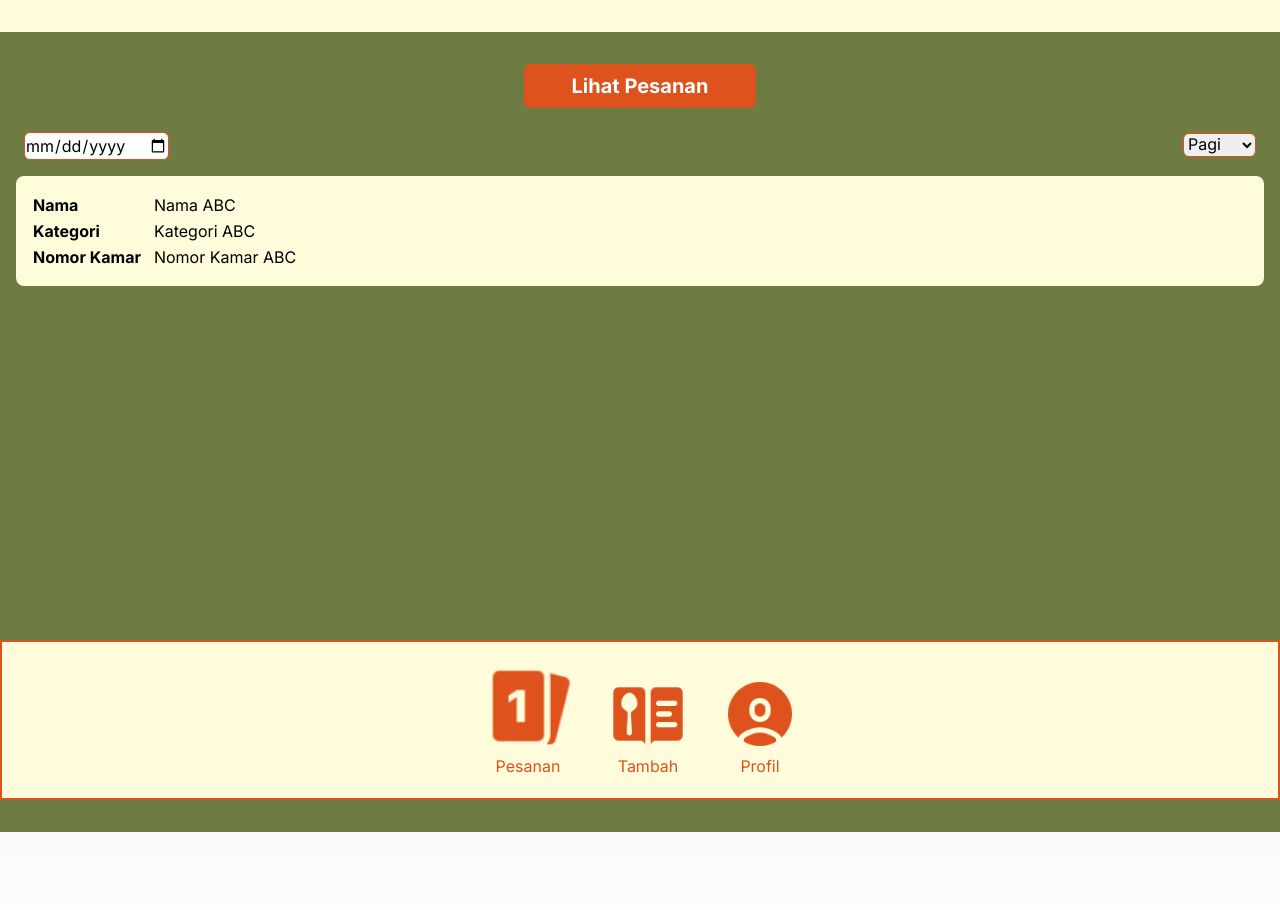
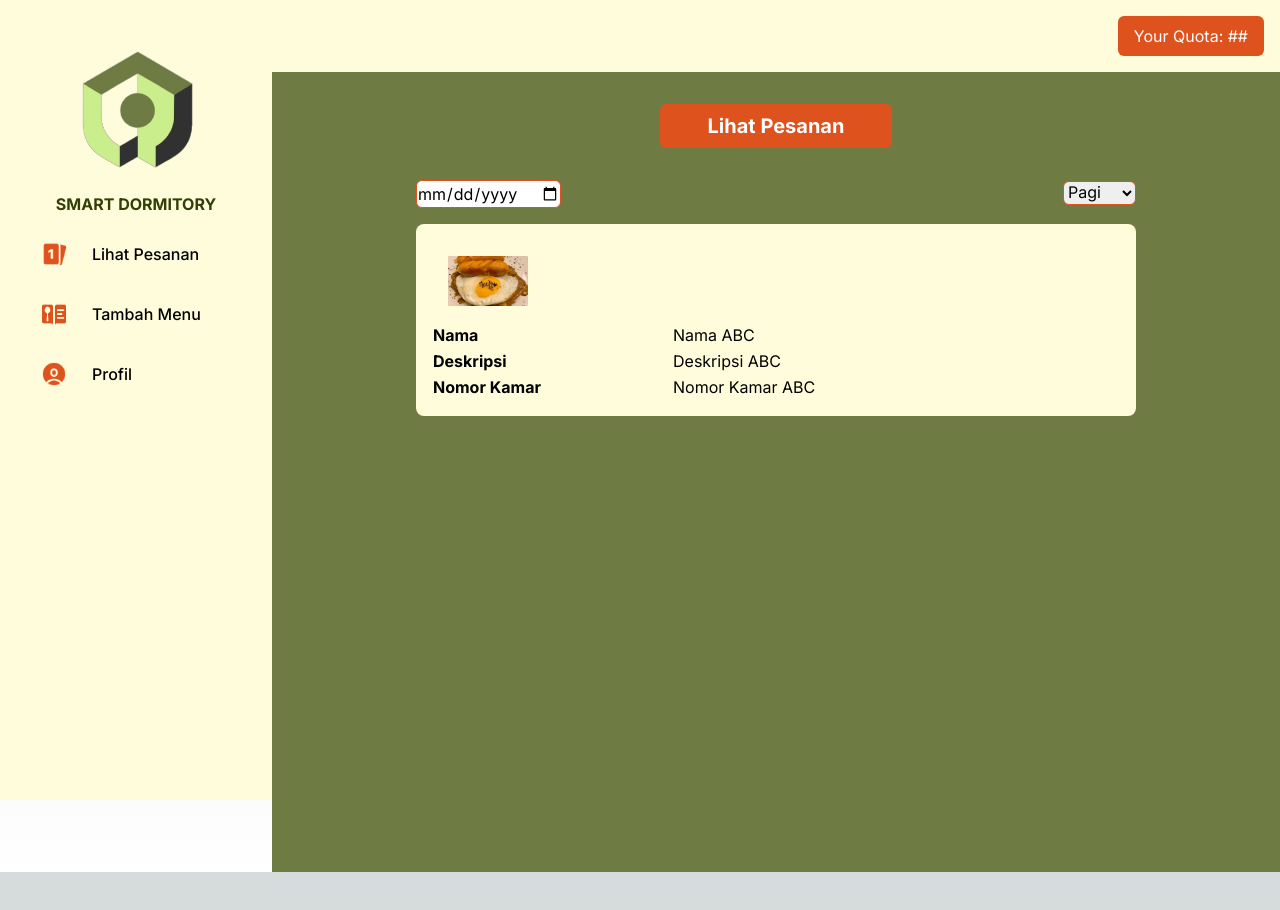
Before and after one commit to nadiraaraa/LSTI, a Next.js app in the folder smart-dormitory/: page /LihatPesanan in a window 1280 px wide. Shown: the top 910 px of the page. After the commit the page ends 872 px from the top, so only its background shows below. Built offline with nearby package versions, Linux system fonts and the light colour scheme.

Commit message:
bs bjay dah sama sejarah

```diff
--- a/smart-dormitory/src/app/LihatPesanan/page.tsx
+++ b/smart-dormitory/src/app/LihatPesanan/page.tsx
@@ -1,20 +1,25 @@
-import { Header, NavBar, Title} from "../components"
+import { Header, Sidebar, Title} from "../components"
 
 const Pesan = () => {
   return (
     <>
-      <Header role="caterer"/>
-        <div className="overflow-y-auto bg-[#6E7B43] mb-18 min-h-screen">
+    <div className="flex flex-col h-full md:flex-row md:overflow-hidden">
+      <div className="fixed flex z-40 md:relative md:flex-none md:w-[17rem]">
+        <Sidebar role="caterer"/>
+      </div>
+      <div className="md:flex-grow  w-full bg-[#6E7B43]">
+        <Header role="user"/>
+        <div className=" bg-[#6E7B43] mb-18 min-h-screen">
           <div className="pt-8 py-4">
             <Title text="Lihat Pesanan" />
           </div>
-          <form className="flex justify-between px-4">
-            <div className="p-2">
+          <form className="flex justify-between  my-4 mx-4 md:mx-36">
+            <div className="">
                 <input type="date" id="date"
                 className="border border-[#DE521E] rounded-md w-full"
                 required></input>
               </div>
-              <div className="p-2">
+              <div className="">
                 <select id="kategori"
                 className="border border-[#DE521E] rounded-md w-full"
                 required>
@@ -23,16 +28,17 @@ const Pesan = () => {
                 </select>
               </div>
           </form>
-          <div className="bg-[#FFFCDB] p-4 m-4 mt-2 rounded-lg  text-left">
+          <div className="bg-[#FFFCDB] p-4 m-4 mt-2 rounded-lg  text-left my-4 mx-4 md:mx-36">
+            <img src="/images/menus/menu_1.png" className="p-4"/>
             <table className="">
               <tbody>
                 <tr>
-                  <th className="pr-3">Nama</th>
+                  <th className="pr-3 md:w-60">Nama</th>
                   <th className="font-normal">Nama ABC</th>
                 </tr>
                 <tr>
-                  <th className="pr-3">Kategori</th>
-                  <th className="font-normal">Kategori ABC</th>
+                  <th className="pr-3">Deskripsi</th>
+                  <th className="font-normal">Deskripsi ABC</th>
                 </tr>
                 <tr>
                   <th className="pr-3">Nomor Kamar</th>
@@ -42,9 +48,9 @@ const Pesan = () => {
             </table>
           </div>
         </div>
-
-      <NavBar role="caterer" view="kuota"/>
-    </>
+        </div>
+        </div>
+  </>
   )
 }
 
--- a/smart-dormitory/src/app/Pesan/page.tsx
+++ b/smart-dormitory/src/app/Pesan/page.tsx
@@ -23,7 +23,7 @@ const Pesan = () => {
               <Title text = "Pesan Menu"/>
             </div>
             <div>
-                <div className="px-4 text-md pt-6 grid grid-cols-2 text-black">
+                <div className="px-4 text-md pt-6 grid grid-cols-2 text-black md:mx-20">
                     <p className='text-left'>Pesanan kamar #5207</p>
                     <div>
                       <p className='text-right'>Pesan &gt;1&nbsp;&nbsp;
--- a/smart-dormitory/src/app/TambahMenu/page.tsx
+++ b/smart-dormitory/src/app/TambahMenu/page.tsx
@@ -1,6 +1,6 @@
 "use client";
 import { ChangeEvent, useState } from "react";
-import { Header, NavBar, Title} from "../components"
+import { Header, Sidebar, Title} from "../components"
 
 interface MenuIn{
   imgpath: string;
@@ -28,12 +28,17 @@ const TambahMenu = () => {
 
   return (
     <>
+    <div className="flex flex-col h-full md:flex-row md:overflow-hidden">
+      <div className="fixed flex z-40 md:relative md:flex-none md:w-[17rem]">
+        <Sidebar role="caterer"/>
+      </div>
+      <div className="md:flex-grow  w-full bg-[#6E7B43]">
       <Header role ="caterer"/>
         <div className="overflow-y-auto bg-[#6E7B43] mb-18">
           <div className="pt-8">
             <Title text="Tambah Menu" />
           </div>
-          <form action="/TambahMenu/Submitted" className="p-4 text-md bg-[#FFFCDB] m-6 rounded-lg">
+          <form action="/TambahMenu/Submitted" className="p-4 text-md bg-[#FFFCDB] m-6 rounded-lg md:mx-36">
             <div className="p-2">
               <label htmlFor="date" className="block" >Tanggal</label>
               <input type="date" id="date"  onChange={handleInputChange}
@@ -68,13 +73,15 @@ const TambahMenu = () => {
               required accept=".jpg,.png"/>
             </div>
             <div className="text-center pt-6 py-2">
-            <button className='text-lg  bg-[#DE521E] py-2 px-8 rounded-lg border-1 border-black h-fit text-center'>TAMBAH MENU</button>
+            <button className='text-lg  bg-[#DE521E] py-2 px-8 rounded-lg  font-bold border-2 border-black h-fit text-center'>TAMBAH MENU</button>
             </div>
           </form>
           <div className="h-12"></div>
         </div>
-      <NavBar role="caterer" view="menu"/>
-    </>
+        </div>
+        </div>
+  </>
+
   )
 }
 
--- a/smart-dormitory/src/app/components/Header.tsx
+++ b/smart-dormitory/src/app/components/Header.tsx
@@ -11,15 +11,15 @@ const Header: FC<HeaderIn> = ({role}) => {
             <div className= " bg-[#FFFCDB] flex justify-end pl-12 w-full">
 
                 <div className="pr-4 flex align-middle py-4">
-                    {role == "user" ?
+                    {/* {role == "user" ? */}
                     <div className="box bg-[#DE521E] rounded-md px-4 py-2 h-fit right-4 align-middle text-center">
                     <p className='text-white'>
                         Your Quota: ##
                     </p>
                     </div>
-                    :
+                    {/* :
                     <div></div>
-                    }
+                    } */}
 
                 </div>
             </div>
--- /dev/null
+++ b/smart-dormitory/src/app/components/Sejarah.tsx
@@ -0,0 +1,39 @@
+import React, {FC} from 'react'
+
+interface HistoryIn{
+    date: Date;
+    time: string;
+    img: string;
+    title: string;
+    desc: string;
+  }
+
+const Sejarah: FC<HistoryIn> = ({date, time, img, title, desc}) => {
+  return (
+    <div className='p-4 w-72 md:w-96 align-top'>
+        <img src={img} className="p-4"/>
+            <table className="">
+              <tbody className="align-text-top">
+                <tr>
+                  <th className="pr-3 md:w-28">Tanggal</th>
+                  <th className="font-normal">Tanggal ABC</th>
+                </tr>
+                <tr>
+                  <th className="pr-3">Kategori</th>
+                  <th className="font-normal">{time}</th>
+                </tr>
+                <tr>
+                  <th className="pr-3">Nama</th>
+                  <th className="font-normal">{title}</th>
+                </tr>
+                <tr>
+                  <th className="pr-3">Deskripsi</th>
+                  <th className="font-normal">{desc}</th>
+                </tr>
+              </tbody>
+            </table>
+    </div>
+  )
+}
+
+export default Sejarah
--- a/smart-dormitory/src/app/components/Sidebar.tsx
+++ b/smart-dormitory/src/app/components/Sidebar.tsx
@@ -85,7 +85,7 @@ const Sidebar: FC<SidebarProps> = ({ role }) => {
               <a
                 href="/"
                 className={`flex items-center p-2  hover:bg-[#323F07] hover:text-white group ${
-                  menu == "class" ? "bg-gray-700" : ""
+                  menu == "" ? "bg-gray-700" : ""
                 }`}
               >
                 <img src="/images/home.png" alt="class" className="w-7 h-7" />
@@ -126,6 +126,21 @@ const Sidebar: FC<SidebarProps> = ({ role }) => {
             </li>
             <li>
               <a
+                href="/orderHistory"
+                className={`flex items-center p-2  hover:bg-[#323F07] hover:text-white group ${
+                  menu == "history" ? "bg-gray-700" : ""
+                }`}
+              >
+                <img
+                  src="/images/history.png"
+                  alt="history"
+                  className="w-7 h-7"
+                />
+                <span className="flex-1 ml-6 whitespace-nowrap">Sejarah Pesanan</span>
+              </a>
+            </li>
+            <li>
+              <a
                 href="/Profil"
                 className={`flex items-center p-2  hover:bg-[#323F07] hover:text-white group ${
                   menu == "profil" ? "bg-gray-700" : ""
@@ -148,17 +163,8 @@ const Sidebar: FC<SidebarProps> = ({ role }) => {
                 className="w-32 h-32 mx-auto"
               />
             </li>
-            <li>
-              <a
-                href="/"
-                className={`flex items-center p-2  hover:bg-[#323F07] hover:text-white group ${
-                  menu == "home" ? "bg-gray-700" : ""
-                }`}
-              >
-                <img src="/images/home.png" alt="home" className="w-7 h-7" />
-                <span className="ml-6">Home</span>
-              </a>
-            </li>
+            <p className="text-[#323F07] text-center font-bold">SMART DORMITORY</p>
+
             <li>
               <a
                 href="/LihatPesanan"
--- a/smart-dormitory/src/app/orderHistory/page.tsx
+++ b/smart-dormitory/src/app/orderHistory/page.tsx
@@ -0,0 +1,45 @@
+import React from "react";
+import {FC} from "react";
+import { Header, Sidebar, Title, Back} from "../components"
+import Sejarah from "../components/Sejarah";
+import { Baskervville } from "next/font/google";
+
+
+
+const History = () => {
+  return (
+    <>
+    <div className="flex flex-col h-full md:flex-row md:overflow-hidden">
+      <div className="fixed flex z-40 md:relative md:flex-none md:w-[17rem]">
+        <Sidebar role="user"/>
+      </div>
+      <div className="md:flex-grow  w-full bg-[#6E7B43]">
+
+        <Header role="user"/>
+        <Back/>
+        <div className=" bg-[#6E7B43] mb-18 min-h-screen">
+          <div className="pt-8 py-4">
+            <Title text="Sejarah Pesanan" />
+          </div>
+          <div className="bg-[#FFFCDB] p-4 m-4 mt-2 rounded-lg  text-left my-4 mx-4 lg:mx-auto lg:flex lg:flex-wrap lg:w-[990px]">
+            <div className="">
+            <Sejarah date={null} time="pagi" img="/images/menus/menu_1.png" title="Ayam" desc="Ayam, Nasi, Tahu" />
+            </div>
+            <div className="">
+            <Sejarah date={null} time="pagi" img="/images/menus/menu_1.png" title="Ayam" desc="Ayam, Nasi, Tahu" />
+            </div>
+            <div className="">
+            <Sejarah date={null} time="pagi" img="/images/menus/menu_1.png" title="Ayam" desc="Ayam, Nasi, Tahu" />
+            </div>
+            <div className="">
+            <Sejarah date={null} time="pagi" img="/images/menus/menu_1.png" title="Ayam" desc="Ayam, Nasi, Tahu" />
+            </div>
+          </div>
+        </div>
+        </div>
+        </div>
+  </>
+  )
+}
+
+export default History
--- a/smart-dormitory/src/app/page.tsx
+++ b/smart-dormitory/src/app/page.tsx
@@ -1,5 +1,4 @@
 import { Header, NavBar, Sidebar} from "./components"
-// import {bg} from "public/images/home_bg.png"
 
 const page = () => {
   return (
@@ -10,7 +9,7 @@ const page = () => {
         </div>
         <div className="md:flex-grow  w-full ">
           <Header role="user"/>
-          <div className="bg-cover bg-[url('/images/home_bg.png')] h-full w-full">
+          <div className="bg-cover bg-[url('/images/home_bg.png')] lg:bg-repeat lg:bg-[#313131] h-full w-full">
             <div className="align-middle pt-44 h-screen">
               <div className='bg-[#6E7B43] mx-6 md:mx-16 ld:mx-48  p-4 px-6 rounded-lg text-white text-center '>
                   <p className='py-4 text-xl font-bold'>Catering Smart Dormitory</p>
```
Also changed, not shown: smart-dormitory/src/app/TambahMenu/Submitted/page.tsx (+11 -7 lines), smart-dormitory/public/images/home_bg.png.
